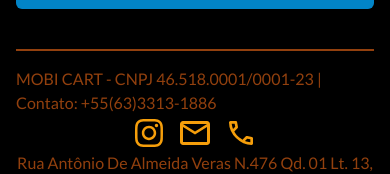
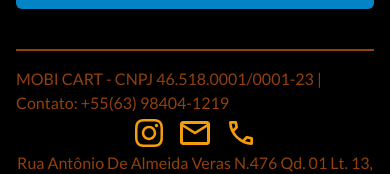
Before and after one commit to rogeriomq/mobicart, a Vue app: page / in a window 390 px wide. Shown: the part 2232-2406 px from the top of the page. Built offline with nearby package versions, Linux system fonts and the light colour scheme.

Commit message:
fix: contact phone

```diff
--- a/src/ui/components/footer.vue
+++ b/src/ui/components/footer.vue
@@ -4,7 +4,7 @@
   <footer class="w-full flex flex-col text-amber-800">
     <div class="border border-amber-800 w-full" />
     <div class="pt-4 flex w-full items-center justify-center flex-wrap md:justify-between">
-      <span>MOBI CART - CNPJ 46.518.0001/0001-23 | Contato: +55(63)3313-1886
+      <span>MOBI CART - CNPJ 46.518.0001/0001-23 | Contato: +55(63) 98404-1219
       </span>
       <div class="flex items-center justify-center gap-3">
         <a href="https://www.instagram.com/mobicart.app/" target="_blank" class="">
@@ -15,7 +15,7 @@
           <svg xmlns="http://www.w3.org/2000/svg" height="24px" viewBox="0 -960 960 960" width="24px" class="fill-amber-500 size-9"><path d="M160-160q-33 0-56.5-23.5T80-240v-480q0-33 23.5-56.5T160-800h640q33 0 56.5 23.5T880-720v480q0 33-23.5 56.5T800-160H160Zm320-280L160-640v400h640v-400L480-440Zm0-80 320-200H160l320 200ZM160-640v-80 480-400Z"/></svg>
         </a>
 
-        <a href="tel:+556333131886">
+        <a href="tel:+5563984041219">
         <svg xmlns="http://www.w3.org/2000/svg" height="24px" viewBox="0 -960 960 960" width="24px" class="fill-amber-500 size-8"><path d="M798-120q-125 0-247-54.5T329-329Q229-429 174.5-551T120-798q0-18 12-30t30-12h162q14 0 25 9.5t13 22.5l26 140q2 16-1 27t-11 19l-97 98q20 37 47.5 71.5T387-386q31 31 65 57.5t72 48.5l94-94q9-9 23.5-13.5T670-390l138 28q14 4 23 14.5t9 23.5v162q0 18-12 30t-30 12ZM241-600l66-66-17-94h-89q5 41 14 81t26 79Zm358 358q39 17 79.5 27t81.5 13v-88l-94-19-67 67ZM241-600Zm358 358Z"/></svg>
         </a>
 
```
